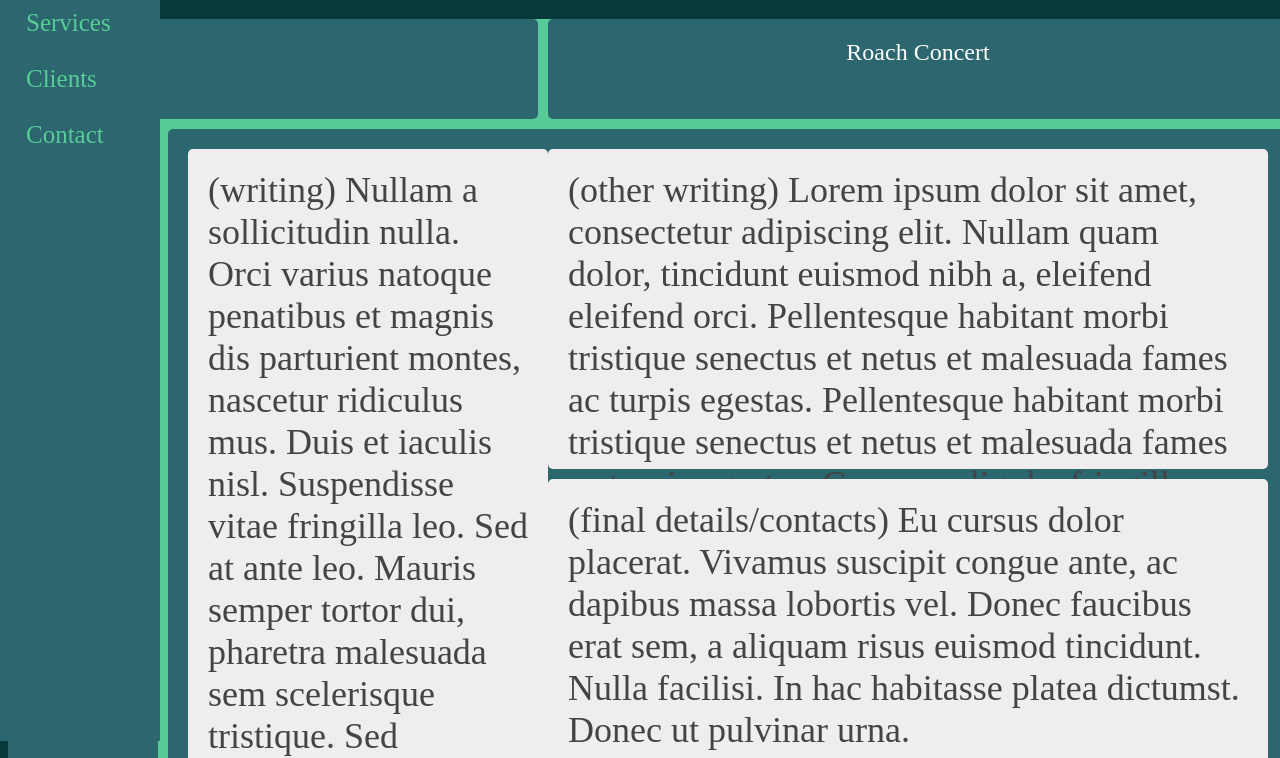
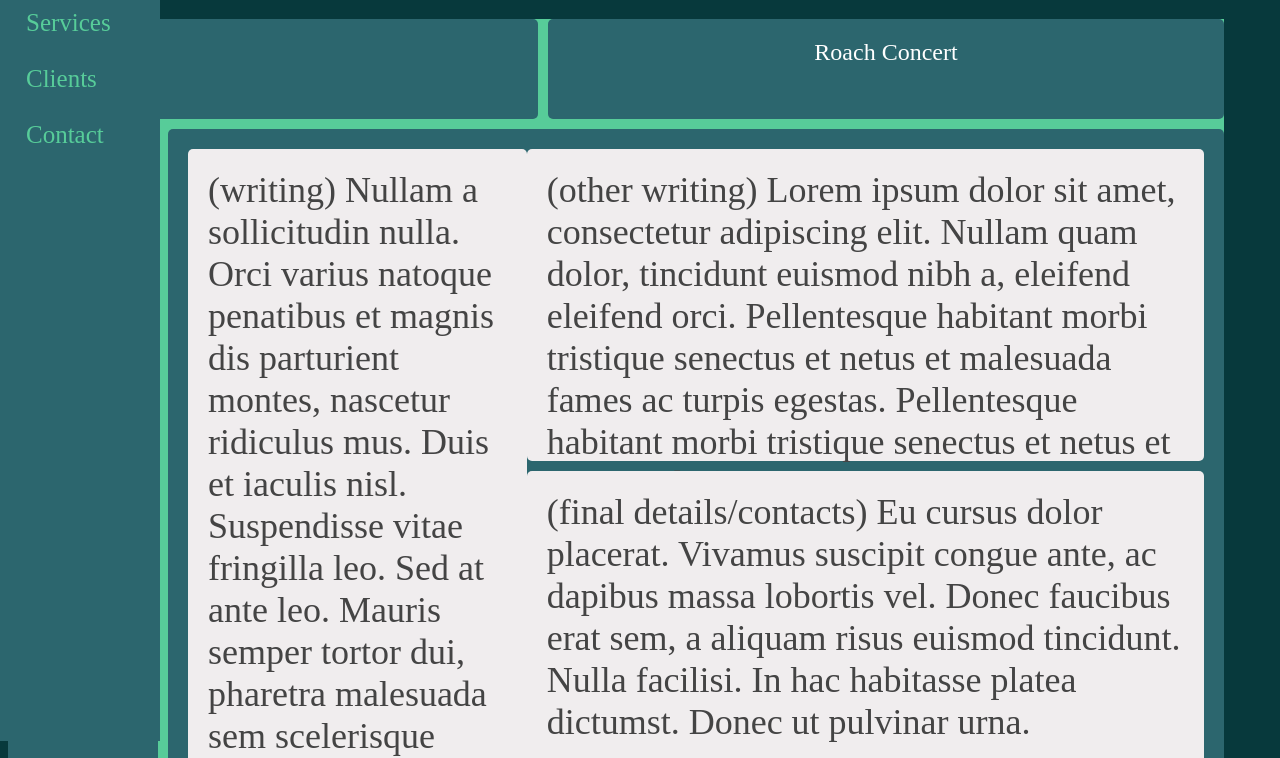
Before and after one commit to WVCS/index-Davidc2382, a plain HTML site: page event/event.html in a window 1280 px wide. Shown: the part 79-837 px from the top of the page. Drawn offline with Linux system fonts and the light colour scheme; files whose address does not match are found by name.

Commit message:
Update event.html

```diff
--- a/event/event.html
+++ b/event/event.html
@@ -68,10 +68,10 @@ Fusce commodo ante in leo gravida finibus. Vestibulum ut lacus porttitor, faucib
 }
 
   .wrapper {
- width: 100vw;
-  height: 100vh;
+
  background-color: green;
-
+  width: 95vw;
+  height: 100%;
 
     display: grid;
     gap: 10px;
@@ -230,4 +230,3 @@ a {
   text-decoration:none;
   color:Black;
 }
-</style>
```
